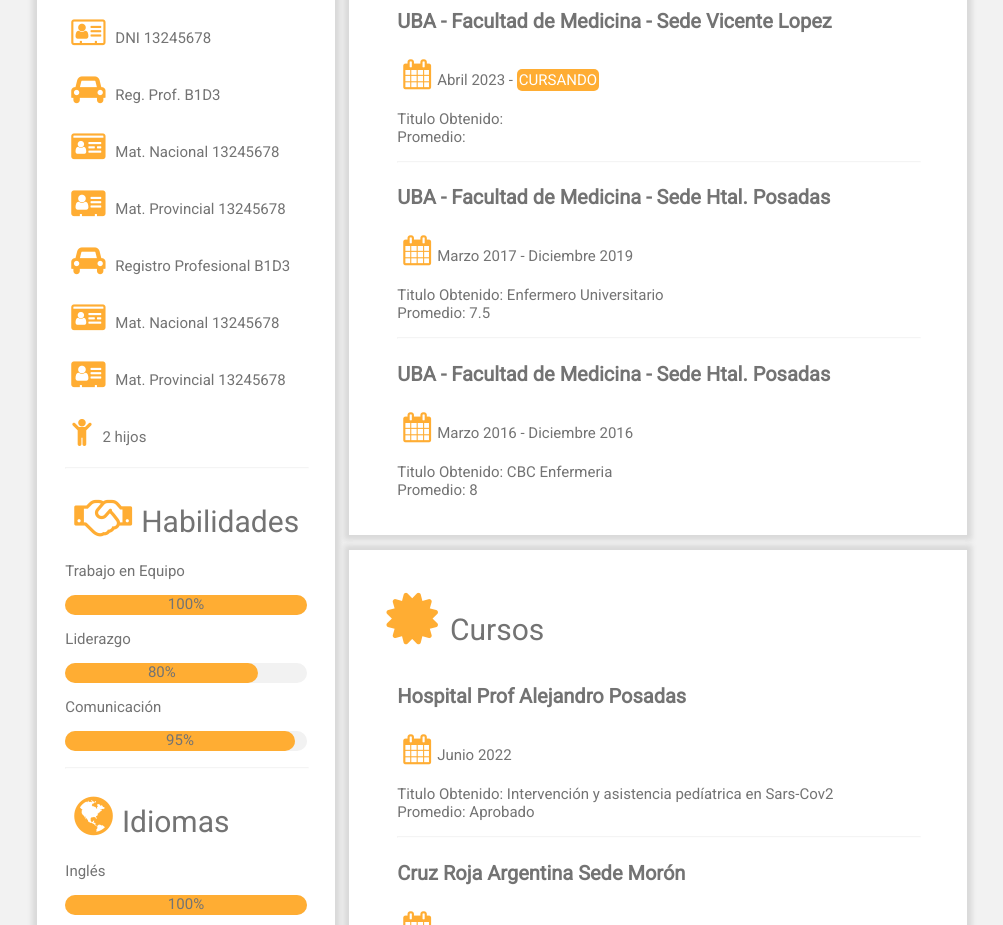
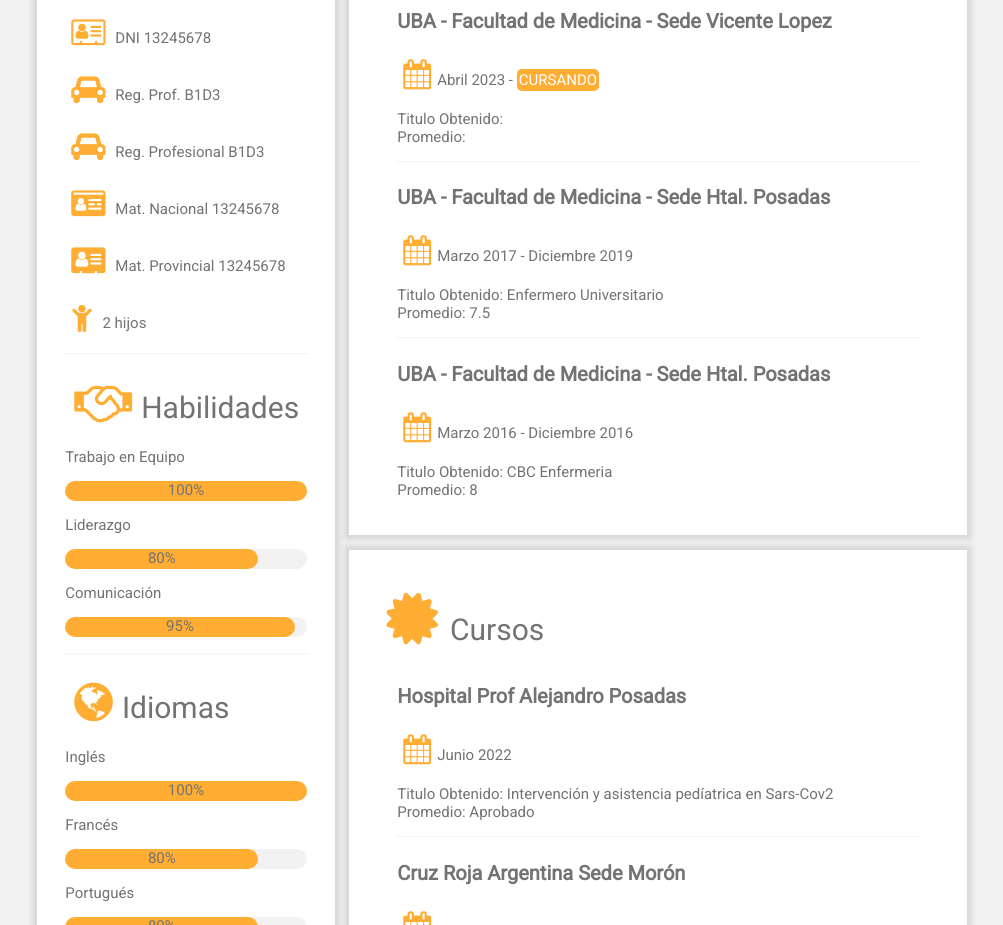
Before and after one commit to cobolfox/eduardorosas.github.io, a plain HTML site: page index.html in a window 1280 px wide. Shown: the part 780-1705 px from the top of the page, without its empty margins (138-1141 px from the left). Drawn offline with Linux system fonts and the light colour scheme.

Commit message:
0103232024

```diff
--- a/index.html
+++ b/index.html
@@ -48,9 +48,7 @@
 						<p><i class="fa fa-birthday-cake icono-2"></i> 28/10/1973</p>
 						<p><i class="fa fa-address-card-o icono-2"></i> DNI 13245678</p>
 						<p><i class="fa fa-car icono-2"></i> Reg. Prof. B1D3</p>
-						<p><i class="fa fa-id-card icono-2"></i> Mat. Nacional 13245678</p>
-						<p><i class="fa fa-address-card icono-2"></i> Mat. Provincial 13245678</p>
-						<p><i class="fa fa-car icono-2"></i> Registro Profesional B1D3</p>
+						<p><i class="fa fa-car icono-2"></i> Reg. Profesional B1D3</p>
 						<p><i class="fa fa-id-card icono-2"></i> Mat. Nacional 13245678</p>
 						<p><i class="fa fa-address-card icono-2"></i> Mat. Provincial 13245678</p>
 						<p><i class="fa fa-child icono-2"></i> 2 hijos</p>
```
